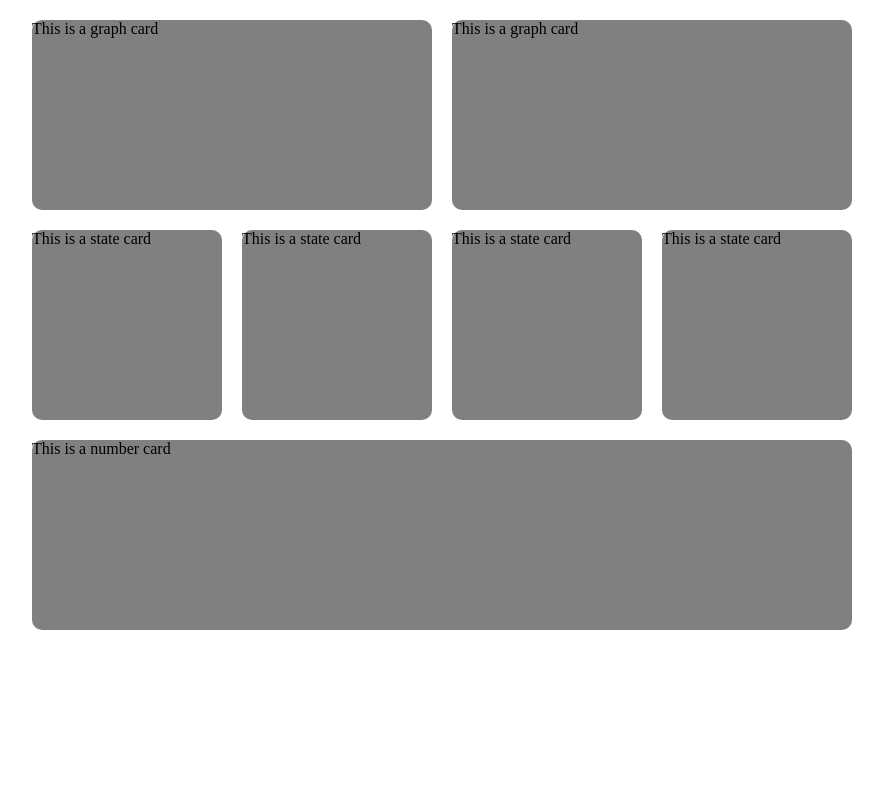
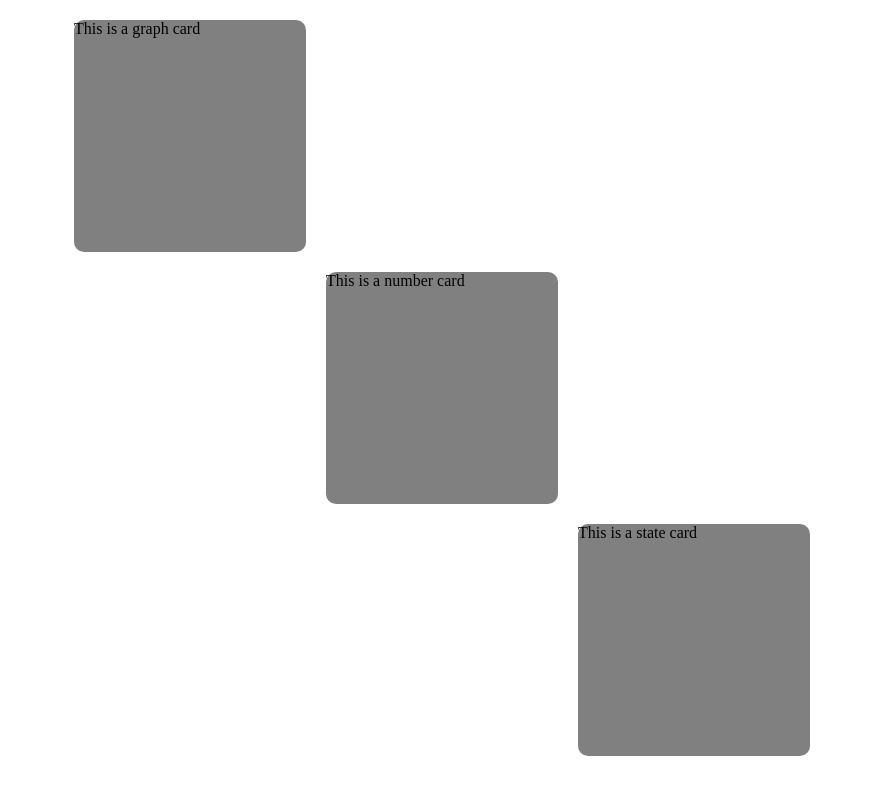
Before and after one commit to Et-17/Microbit-Pet-Data-Panel, a Vue app: page / in a window 1280 px wide. Shown: the top 794 px of the page, without its empty margins (198-1081 px from the left). Built offline with nearby package versions, Linux system fonts and the light colour scheme.

Commit message:
Add panel construction

```diff
--- a/src/App.vue
+++ b/src/App.vue
@@ -4,25 +4,16 @@ import GraphCard from './CardTypes/GraphCard.vue';
 import NumberCard from './CardTypes/NumberCard.vue';
 import StateCard from './CardTypes/StateCard.vue';
 import BentoBox from './BentoBox.vue';
+import { rows, columns, readouts } from './panel_construction';
 </script>
 
 <template>
-  <BentoBox :rows="3" :columns="4">
-    <!-- <Card :cs="1" :rs="1" />
-    <Card :cs="2" :rs="1" />
-    <Card :cs="3" :rs="1" />
-    <Card :cs="4" :rs="1" :re="2" />
-    <Card :cs="1" :rs="2" :re="4" />
-    <Card :cs="2" :rs="2" :ce="3" :re="3" />
-    <Card :cs="4" :rs="3" />
-    <Card :cs="2" :rs="4" :ce="4" />  -->
-    <GraphCard :cs="0" :rs="0" :ce="1" :re="0" />
-    <GraphCard :cs="2" :rs="0" :ce="3" :re="0" />
-    <StateCard :cs="0" :rs="1" />
-    <StateCard :cs="1" :rs="1" />
-    <StateCard :cs="2" :rs="1" />
-    <StateCard :cs="3" :rs="1" />
-    <NumberCard :cs="0" :rs="2" :ce="3" :re="2" />
+  <BentoBox :rows="rows" :columns="columns">
+    <template v-for="readout in readouts">
+      <GraphCard v-if="readout.type == 'graph'" :cs="readout.position.cs" :rs="readout.position.rs" :ce="readout.position.ce" :re="readout.position.re" />
+      <NumberCard v-if="readout.type == 'number'" :cs="readout.position.cs" :rs="readout.position.rs" :ce="readout.position.ce" :re="readout.position.re" />
+      <StateCard v-if="readout.type == 'state'" :cs="readout.position.cs" :rs="readout.position.rs" :ce="readout.position.ce" :re="readout.position.re" />
+    </template>
   </BentoBox>
 </template>
 
--- a/src/BentoBox.vue
+++ b/src/BentoBox.vue
@@ -11,7 +11,7 @@ const props = defineProps<{
   <div id="bento-box" :style="{gridTemplateColumns: `repeat(${columns + 2}, 1fr)`, gridTemplateRows: `repeat(${rows}, 1fr)`}">
     <div class="padding-cell" v-for="row in rows" :style="{gridColumn: 1, gridRow: row}"></div>
     <slot>
-      <Card :cs="1" :rs="1" :ce="columns" :re="rows" id="empty-bento-announcement">
+      <Card :cs="0" :rs="0" :ce="columns - 1" :re="rows - 1" id="empty-bento-announcement">
         No content given to the bento box
       </Card>
     </slot>
--- /dev/null
+++ b/src/panel_construction.ts
@@ -0,0 +1,100 @@
+///// Readout Types:
+// Graph - Graphs the data
+// Number - Displays the most recently received value
+// State - Maps the most recently received value to a text state
+
+import { ref } from "vue";
+import type { Ref } from "vue";
+
+// Universal readout information:
+// Position
+// | Column Start
+// | Row Start
+// | Column End
+// | Row End
+// Name
+// Type
+// Key
+
+// Graph specific information:
+// Max Data Points
+// Max Value
+// Min Value
+
+// Number specific information:
+// Unit
+
+// State specific information:
+// Mapping of Numbers to States
+// Default
+
+interface ReadoutPosition {
+    cs: number;
+    rs: number;
+    ce: number;
+    re: number;
+}
+
+interface Readout {
+    name: string;
+    key: string;
+    type: "graph" | "number" | "state";
+    position: ReadoutPosition;
+}
+
+export interface GraphReadout extends Readout {
+    type: "graph";
+    max_data_points: number;
+    max_value?: number;
+    min_value?: number;
+}
+
+export interface NumberReadout extends Readout {
+    type: "number";
+    unit?: string;
+}
+
+export interface StateReadout extends Readout {
+    type: "state";
+    states: Record<number, string>;
+    default?: string;
+}
+
+export const rows: Ref<number> = ref(3);
+export const columns: Ref<number> = ref(3);
+// export const readouts: Readout[] = [{name: "test", key: "test", type: "graph", position: {cs: 0, rs: 0, ce: 1, re: 2}}];
+export const readouts: Readout[] = [
+    {
+        name: "test-graph",
+        key: "test",
+        type: "graph",
+        position: {
+            cs: 0,
+            rs: 0,
+            ce: 0,
+            re: 0,
+        }
+    },
+    {
+        name: "test-number",
+        key: "test",
+        type: "number",
+        position: {
+            cs: 1,
+            rs: 1,
+            ce: 1,
+            re: 1,
+        }
+    },
+    {
+        name: "test-state",
+        key: "test",
+        type: "state",
+        position: {
+            cs: 2,
+            rs: 2,
+            ce: 2,
+            re: 2,
+        }
+    }
+]
```
